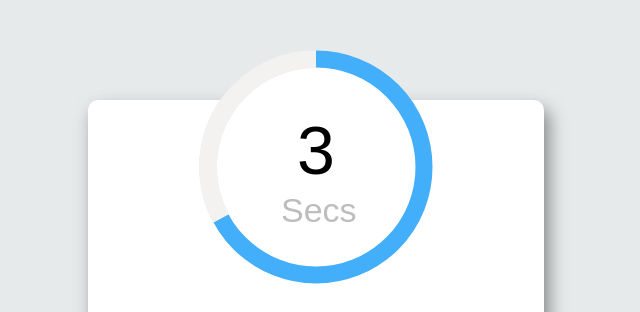
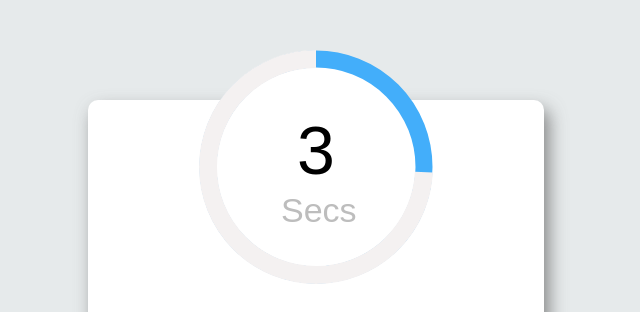
Before and after one commit to vtworayhub/vtworayhub.github.io, a plain HTML site: page index.html in a window 1280 px wide. Shown: the top 312 px of the page, without its empty margins (324-964 px from the left). Drawn offline with Linux system fonts and the light colour scheme.

Commit message:
Update index.html

```diff
--- a/index.html
+++ b/index.html
@@ -141,7 +141,7 @@ function alertSet(e) {
 		}else {
             t -= 1,
             document.getElementById("js-sec-text").innerHTML = t;
-            var e = Math.round(t / 10 * 735);
+            var e = Math.round(t / 5 * 735);
             n.style.strokeDashoffset = e - 735
         }
     },
```
